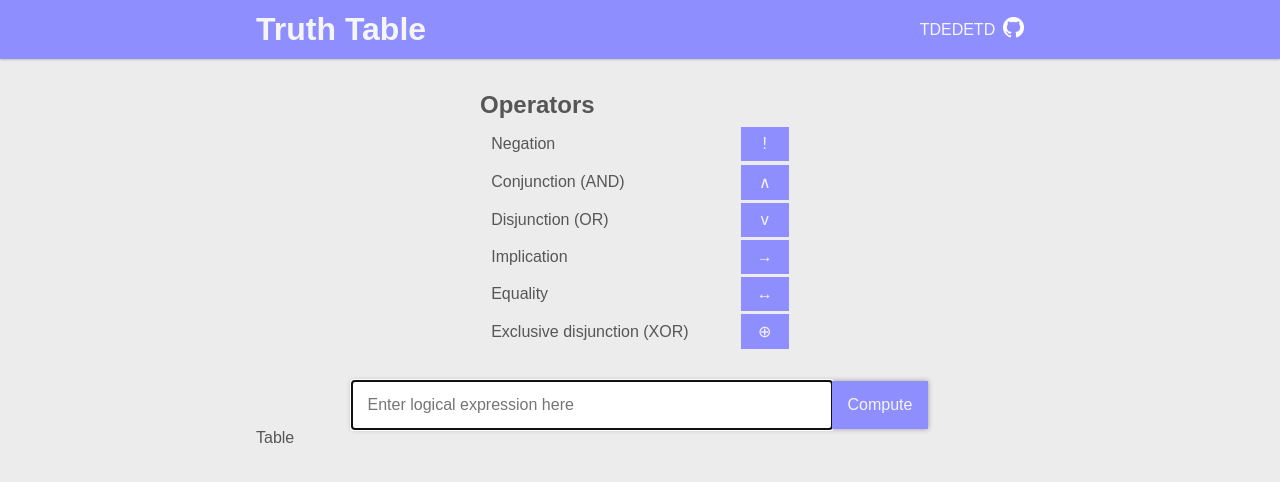
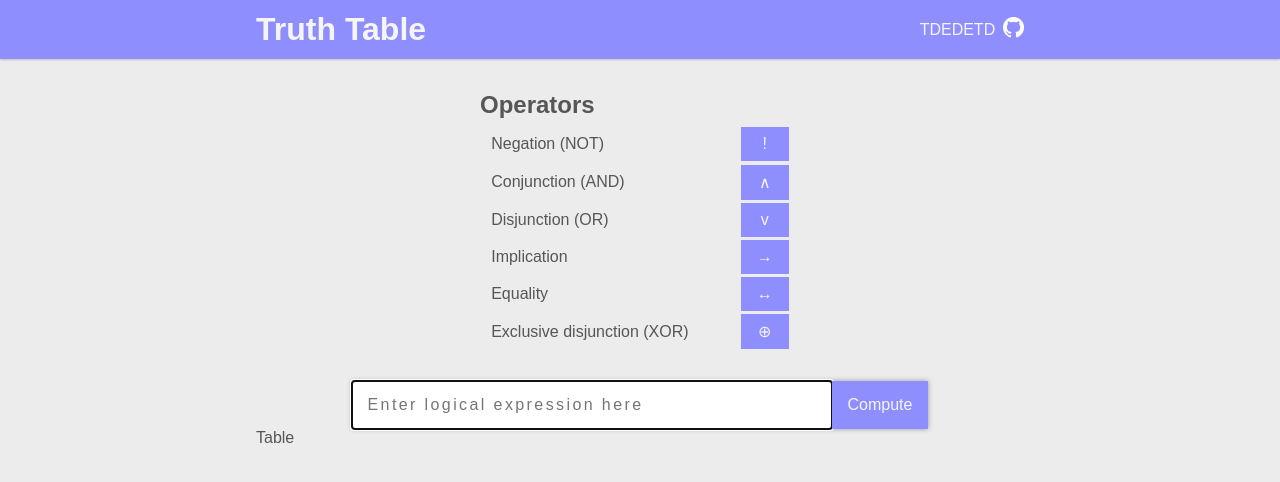
Before and after one commit to tdedetd/truth_table, an Angular app: page / in a window 1280 px wide. Shown: the top 482 px of the page. Built offline with nearby package versions, Linux system fonts and the light colour scheme.

Commit message:
expression class; parse stub

```diff
--- a/src/app/app.module.ts
+++ b/src/app/app.module.ts
@@ -6,7 +6,7 @@ import { AppComponent } from './app.component';
 import { HeaderComponent } from './components/header/header.component';
 import { ExpressionInputComponent } from './components/expression-input/expression-input.component';
 import { GuideComponent } from './components/guide/guide.component';
-import { ExpressionInputService } from './services/expression-input.service';
+import { ExpressionService } from './services/expression.service';
 
 @NgModule({
   declarations: [
@@ -20,7 +20,7 @@ import { ExpressionInputService } from './services/expression-input.service';
     FormsModule,
   ],
   providers: [
-    ExpressionInputService
+    ExpressionService
   ],
   bootstrap: [AppComponent]
 })
--- a/src/app/components/expression-input/expression-input.component.html
+++ b/src/app/components/expression-input/expression-input.component.html
@@ -1,4 +1,4 @@
 <div>
   <input #input type="text" placeholder="Enter logical expression here" [(ngModel)]="expression">
-  <button class="btn">Compute</button>
+  <button class="btn" (click)="onComputeClick()">Compute</button>
 </div>
--- a/src/app/components/expression-input/expression-input.component.scss
+++ b/src/app/components/expression-input/expression-input.component.scss
@@ -10,6 +10,7 @@ input[type=text] {
   font-size: 1rem;
   width: 30rem;
   height: 100%;
+  letter-spacing: .15rem;
 }
 
 .btn {
--- a/src/app/components/expression-input/expression-input.component.ts
+++ b/src/app/components/expression-input/expression-input.component.ts
@@ -1,6 +1,6 @@
 import { AfterViewInit, Component, ElementRef, OnDestroy, OnInit, ViewChild } from '@angular/core';
 import { Subscription } from 'rxjs';
-import { ExpressionInputService } from 'src/app/services/expression-input.service';
+import { ExpressionService } from 'src/app/services/expression.service';
 
 @Component({
   selector: 'tt-expression-input',
@@ -15,7 +15,7 @@ export class ExpressionInputComponent implements OnInit, AfterViewInit, OnDestro
 
   inputSubscription!: Subscription;
 
-  constructor(private exprInput: ExpressionInputService) { }
+  constructor(private expr: ExpressionService) { }
 
   ngOnInit(): void {
   }
@@ -24,7 +24,7 @@ export class ExpressionInputComponent implements OnInit, AfterViewInit, OnDestro
     const elem = this.input.nativeElement as HTMLInputElement;
     elem.focus();
 
-    this.inputSubscription = this.exprInput.operatorInput$.subscribe(char => {
+    this.inputSubscription = this.expr.operatorInput$.subscribe(char => {
       const selectionIndex = elem.selectionStart || 0;
       this.expression = this.expression.slice(0, selectionIndex) +
                         char +
@@ -41,4 +41,8 @@ export class ExpressionInputComponent implements OnInit, AfterViewInit, OnDestro
     this.inputSubscription?.unsubscribe();
   }
 
+  onComputeClick() {
+    this.expr.parse(this.expression);
+  }
+
 }
--- a/src/app/components/guide/guide.component.ts
+++ b/src/app/components/guide/guide.component.ts
@@ -1,10 +1,8 @@
 import { Component, OnInit } from '@angular/core';
-import { ExpressionInputService } from 'src/app/services/expression-input.service';
-
-interface IOperator {
-  char: string;
-  name: string;
-}
+import { Operators } from 'src/app/misc/enums';
+import { IOperator } from 'src/app/misc/interfaces';
+import { OPERATORS } from 'src/app/misc/operators';
+import { ExpressionService } from 'src/app/services/expression.service';
 
 @Component({
   selector: 'tt-guide',
@@ -13,22 +11,15 @@ interface IOperator {
 })
 export class GuideComponent implements OnInit {
 
-  readonly operators: IOperator[] = [
-    { char: '!', name: 'Negation' },
-    { char: '∧', name: 'Conjunction (AND)' },
-    { char: 'v', name: 'Disjunction (OR)' },
-    { char: '→', name: 'Implication' },
-    { char: '↔', name: 'Equality' },
-    { char: '⊕', name: 'Exclusive disjunction (XOR)' },
-  ];
+  readonly operators: IOperator[] = OPERATORS;
 
-  constructor(private exprInput: ExpressionInputService) { }
+  constructor(private expr: ExpressionService) { }
 
   ngOnInit(): void {
   }
 
-  onOperationClick(char: string) {
-    this.exprInput.operatorInput$.next(char);
+  onOperationClick(char: Operators) {
+    this.expr.operatorInput$.next(char);
   }
 
 }
--- /dev/null
+++ b/src/app/misc/enums.ts
@@ -0,0 +1,13 @@
+export enum Constants {
+  False = 'false',
+  True = 'true'
+}
+
+export enum Operators {
+  Not = '!',
+  And = '∧',
+  Or = 'v',
+  Implication = '→',
+  Equality = '↔',
+  Xor = '⊕'
+}
--- /dev/null
+++ b/src/app/misc/interfaces.ts
@@ -0,0 +1,8 @@
+import { Operators } from './enums';
+
+export interface IOperator {
+  char: Operators;
+  name: string;
+  priority: number;
+  solve: (operands: boolean[]) => boolean
+}
--- /dev/null
+++ b/src/app/misc/logical-expression.ts
@@ -0,0 +1,19 @@
+import { IOperator } from './interfaces';
+
+type Operand = LogicalExpression | boolean | string;
+
+export class LogicalExpression {
+
+  constructor(public readonly operator: IOperator,
+              public readonly operands: Operand[]) { }
+
+  solve(values: { [key: string]: boolean }): boolean {
+    const operands: boolean[] = this.operands.map(op => {
+      if (op instanceof LogicalExpression) return op.solve(values);
+      if (typeof op === 'string') return values[op];
+      return op;
+    });
+
+    return this.operator.solve(operands);
+  }
+}
--- /dev/null
+++ b/src/app/misc/operators.ts
@@ -0,0 +1,41 @@
+import { Operators } from './enums';
+import { IOperator } from './interfaces';
+
+export const OPERATORS: IOperator[] = [
+  {
+    char: Operators.Not,
+    name: 'Negation (NOT)',
+    priority: 1,
+    solve: operands => !operands[0]
+  },
+  {
+    char: Operators.And,
+    name: 'Conjunction (AND)',
+    priority: 2,
+    solve: operands => operands[0] && operands[1]
+  },
+  {
+    char: Operators.Or,
+    name: 'Disjunction (OR)',
+    priority: 3,
+    solve: operands => operands[0] || operands[1]
+  },
+  {
+    char: Operators.Implication,
+    name: 'Implication',
+    priority: 4,
+    solve: operands => operands[1] || !operands[0] && !operands[1]
+  },
+  {
+    char: Operators.Equality,
+    name: 'Equality',
+    priority: 5,
+    solve: operands => operands[0] === operands[1]
+  },
+  {
+    char: Operators.Xor,
+    name: 'Exclusive disjunction (XOR)',
+    priority: 3,
+    solve: operands => operands[0] && !operands[1] || !operands[0] && operands[1]
+  },
+];
--- a/src/app/services/expression-input.service.ts
+++ /dev/null
@@ -1,7 +0,0 @@
-import { Injectable } from '@angular/core';
-import { Subject } from 'rxjs';
-
-@Injectable()
-export class ExpressionInputService {
-  readonly operatorInput$: Subject<string> = new Subject();
-}
--- /dev/null
+++ b/src/app/services/expression.service.ts
@@ -0,0 +1,36 @@
+import { Injectable } from '@angular/core';
+import { Subject } from 'rxjs';
+import { Operators } from '../misc/enums';
+import { LogicalExpression } from '../misc/logical-expression';
+import { OPERATORS } from '../misc/operators';
+
+@Injectable()
+export class ExpressionService {
+
+  readonly operatorInput$: Subject<Operators> = new Subject();
+
+  getVariables(expr: LogicalExpression): string[] {
+    return Array.from(new Set(this.getVariablesRecursively(expr)));
+  }
+
+  parse(exprString: string): LogicalExpression {
+    return new LogicalExpression(OPERATORS[2], [
+      'a',
+      new LogicalExpression(OPERATORS[0], ['b'])
+    ]);
+  }
+
+  private getVariablesRecursively(expr: LogicalExpression): string[] {
+    let res: string[] = [];
+
+    expr.operands.forEach(op => {
+      if (op instanceof LogicalExpression) {
+        res.push(...this.getVariablesRecursively(op));
+      } else if (typeof op === 'string') {
+        res.push(op);
+      }
+    });
+
+    return res;
+  }
+}
```
